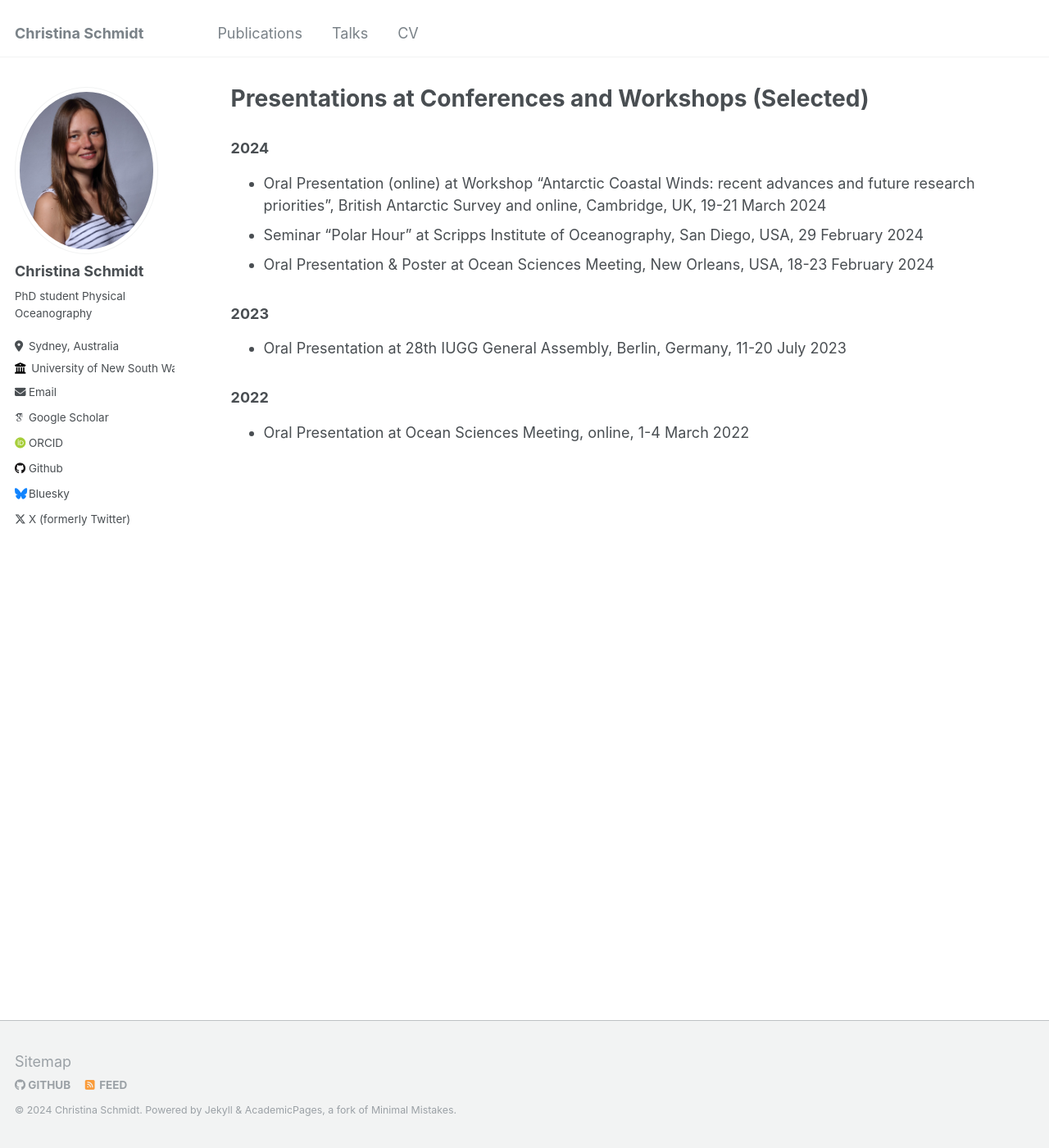
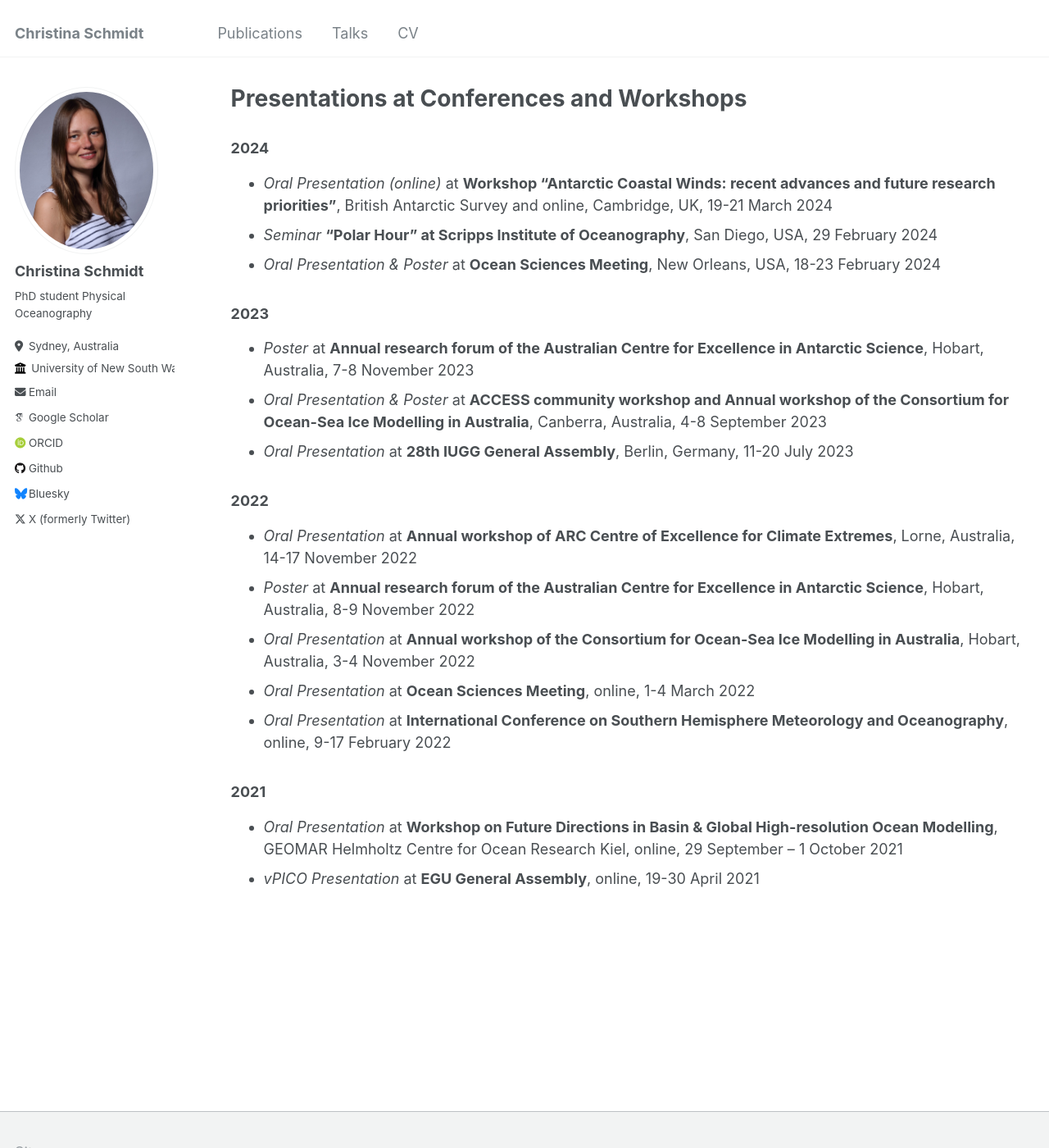
Before and after one commit to schmidt-christina/schmidt-christina.github.io, a Jekyll site: the page built from _pages/talks.md, in a window 1280 px wide and 1400 px high. Shown: the whole window at 82% size. Built offline with Jekyll 4.4.1, drawn with Linux system fonts in a browser that asks for light colours; some web fonts are replaced.

Commit message:
Included all talks

```diff
--- a/_pages/talks.md
+++ b/_pages/talks.md
@@ -1,18 +1,29 @@
 ---
 layout: archive
-title: "Presentations at Conferences and Workshops (Selected)"
+title: "Presentations at Conferences and Workshops"
 permalink: /talks/
 author_profile: true
 ---
 
 ### 2024
 
-* Oral Presentation (online) at Workshop “Antarctic Coastal Winds: recent advances and future research priorities”, British Antarctic Survey and online, Cambridge, UK, 19-21 March 2024
-* Seminar “Polar Hour” at Scripps Institute of Oceanography, San Diego, USA, 29 February 2024
-* Oral Presentation & Poster at Ocean Sciences Meeting, New Orleans, USA, 18-23 February 2024
+* *Oral Presentation (online)* at **Workshop “Antarctic Coastal Winds: recent advances and future research priorities”**, British Antarctic Survey and online, Cambridge, UK, 19-21 March 2024
+* *Seminar* **“Polar Hour” at Scripps Institute of Oceanography**, San Diego, USA, 29 February 2024
+* *Oral Presentation & Poster* at **Ocean Sciences Meeting**, New Orleans, USA, 18-23 February 2024
 
 ### 2023
-* Oral Presentation at 28th IUGG General Assembly, Berlin, Germany, 11-20 July 2023
+* *Poster* at **Annual research forum of the Australian Centre for Excellence in Antarctic Science**, Hobart, Australia, 7-8 November 2023
+* *Oral Presentation & Poster* at **ACCESS community workshop and Annual workshop of the Consortium for Ocean-Sea Ice Modelling in Australia**, Canberra, Australia, 4-8 September 2023
+* *Oral Presentation* at **28th IUGG General Assembly**, Berlin, Germany, 11-20 July 2023
 
 ### 2022
-* Oral Presentation at Ocean Sciences Meeting, online, 1-4 March 2022
+* *Oral Presentation* at **Annual workshop of ARC Centre of Excellence for Climate Extremes**, Lorne, Australia, 14-17 November 2022
+* *Poster* at **Annual research forum of the Australian Centre for Excellence in Antarctic Science**, Hobart, Australia, 8-9 November 2022
+* *Oral Presentation* at **Annual workshop of the Consortium for Ocean-Sea Ice Modelling in Australia**, Hobart, Australia, 3-4 November 2022
+* *Oral Presentation* at **Ocean Sciences Meeting**, online, 1-4 March 2022
+* *Oral Presentation* at **International Conference on Southern Hemisphere Meteorology and Oceanography**, online, 9-17 February 2022
+
+
+### 2021
+* *Oral Presentation* at **Workshop on Future Directions in Basin & Global High-resolution Ocean Modelling**, GEOMAR Helmholtz Centre for Ocean Research Kiel, online, 29 September – 1 October 2021
+* *vPICO Presentation* at **EGU General Assembly**, online, 19-30 April 2021
```
